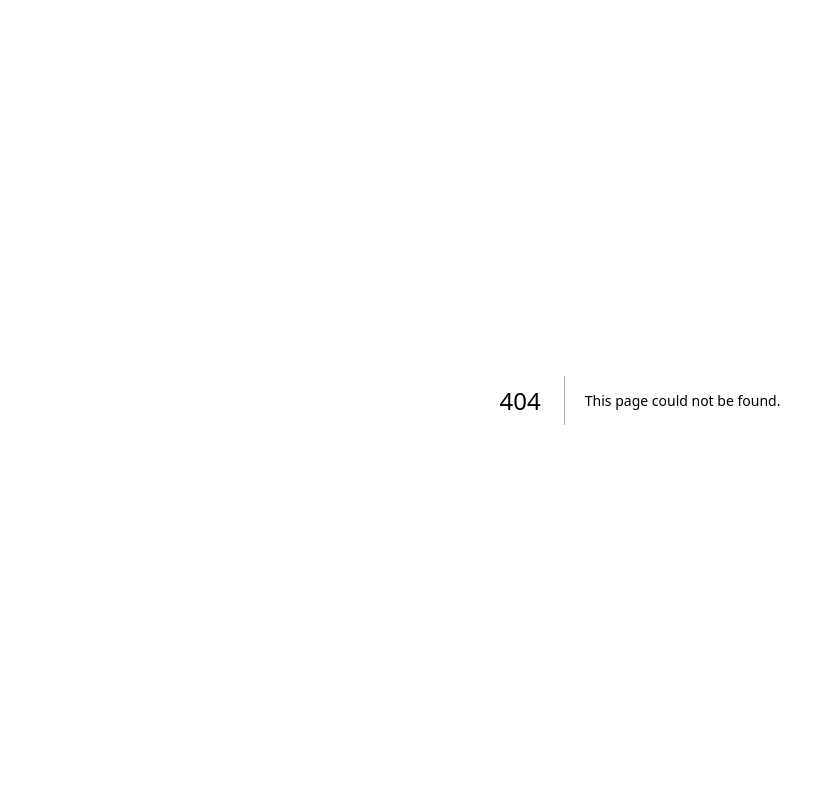
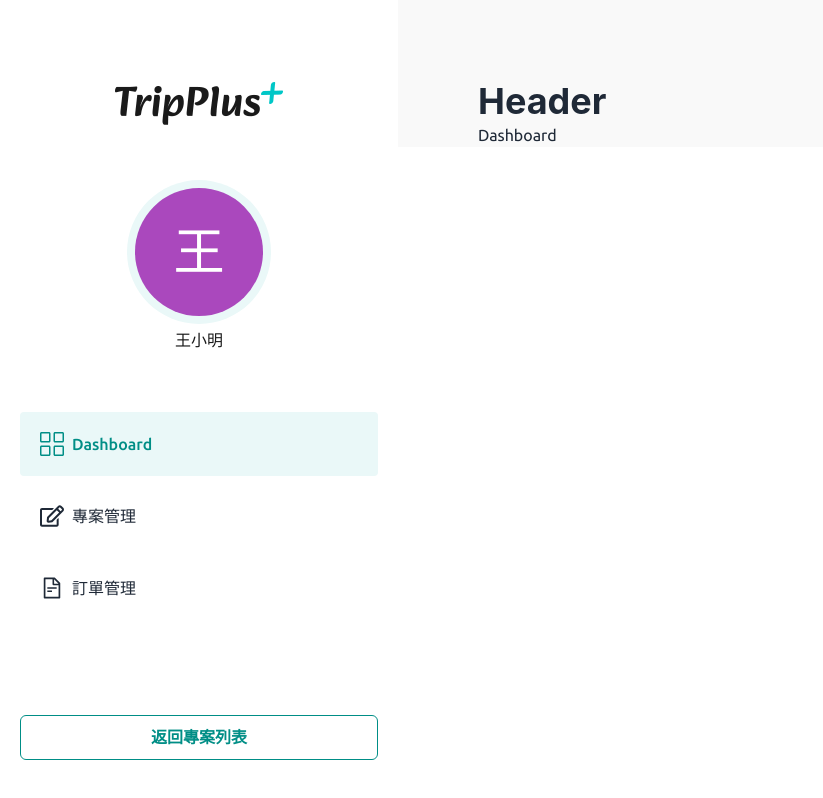
Before and after one commit to gn00678465/TripPlus-admin, a Next.js app: page /admin/1/dashboard in a window 1280 px wide. Before the commit this address had no page. Shown: the whole page, without its empty margins (0-823 px from the left). Built offline with nearby package versions, Linux system fonts and the light colour scheme.

Commit message:
feat: 新增 Dashboard 頁面

```diff
--- /dev/null
+++ b/src/pages/admin/[id]/dashboard/index.tsx
@@ -0,0 +1,30 @@
+import { ReactElement } from 'react';
+import { Box, Flex, Heading } from '@chakra-ui/react';
+import { AdminLayout } from '@/components';
+
+const ProjectDashboard = () => {
+  return (
+    <>
+      <Heading>Header</Heading>
+      <Flex>Dashboard</Flex>
+    </>
+  );
+};
+
+export default ProjectDashboard;
+
+ProjectDashboard.getLayout = function (page: ReactElement) {
+  return (
+    <AdminLayout>
+      <Box
+        h="full"
+        backgroundColor="gray.100"
+        px={{ base: 12, xl: 20 }}
+        pt={{ base: 10, xl: 20 }}
+        fontSize={{ base: 'sm', md: 'md' }}
+      >
+        {page}
+      </Box>
+    </AdminLayout>
+  );
+};
```
